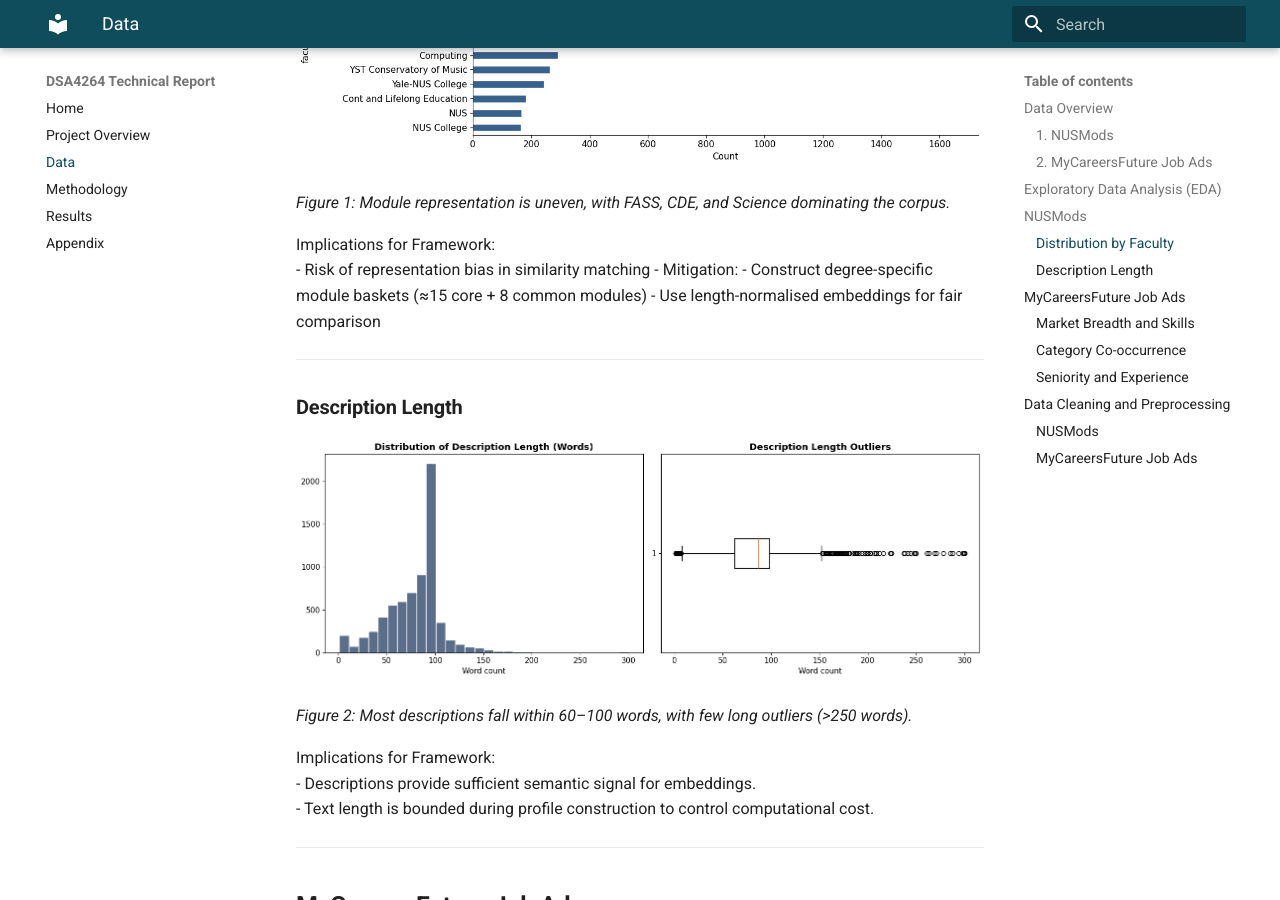
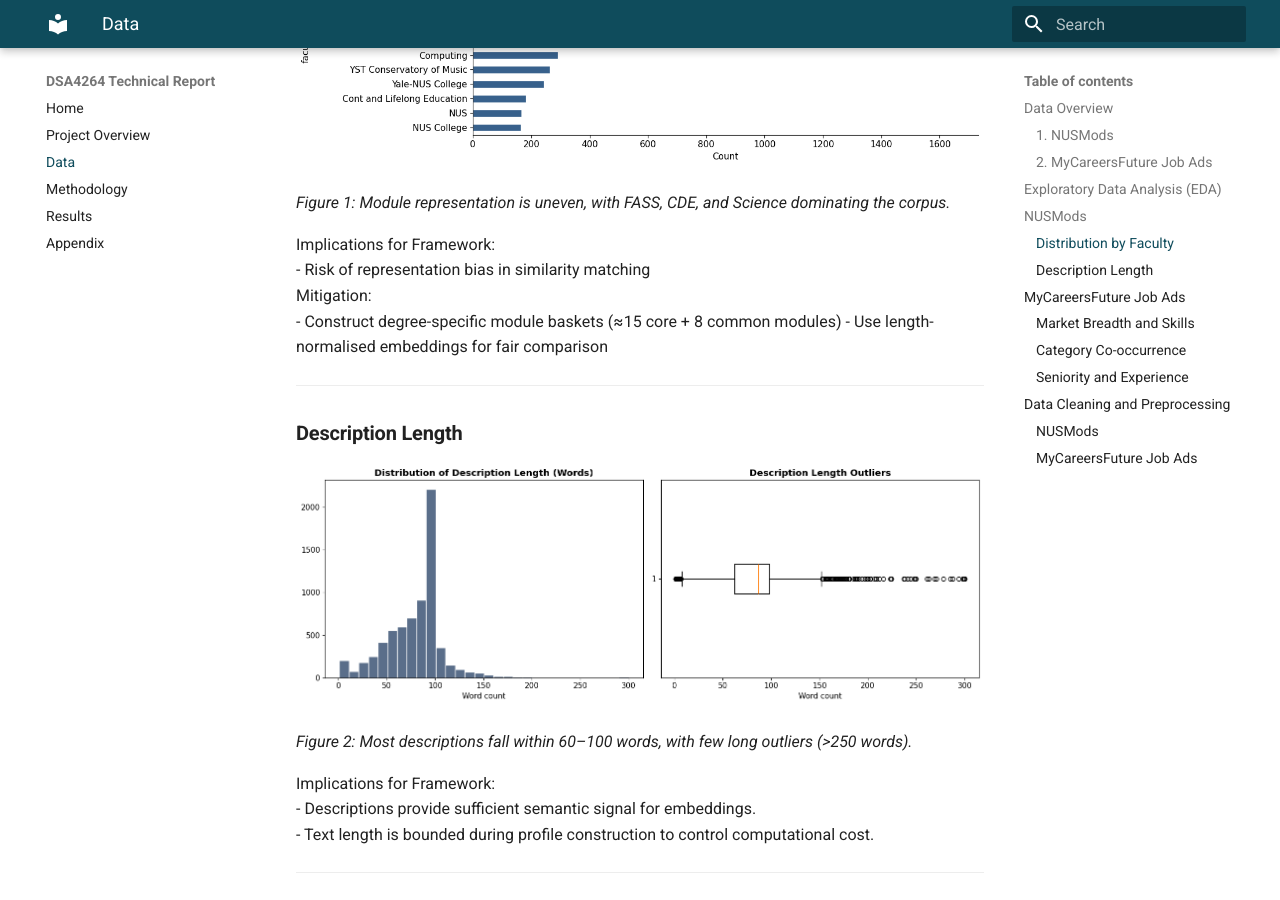
Before and after one commit to marcussyeo/DSA4264-Text-Group-3, an MkDocs documentation site: the page built from docs/data.md, in a window 1280 px wide and 900 px high, scrolled down 1891 px. Built offline with MkDocs 1.6.1 and Material for MkDocs 9.7.7, drawn with Linux system fonts in a browser that asks for light colours.

```diff
--- a/docs/data.md
+++ b/docs/data.md
@@ -48,8 +48,9 @@ EDA identifies structural properties that inform modelling choices and potential
 _Figure 1: Module representation is uneven, with FASS, CDE, and Science dominating the corpus._
 
 Implications for Framework:<br>
-- Risk of representation bias in similarity matching
-- Mitigation: - Construct degree-specific module baskets (≈15 core + 8 common modules)
+- Risk of representation bias in similarity matching <br>
+Mitigation: <br>
+- Construct degree-specific module baskets (≈15 core + 8 common modules)
 - Use length-normalised embeddings for fair comparison
 
 ---
```
